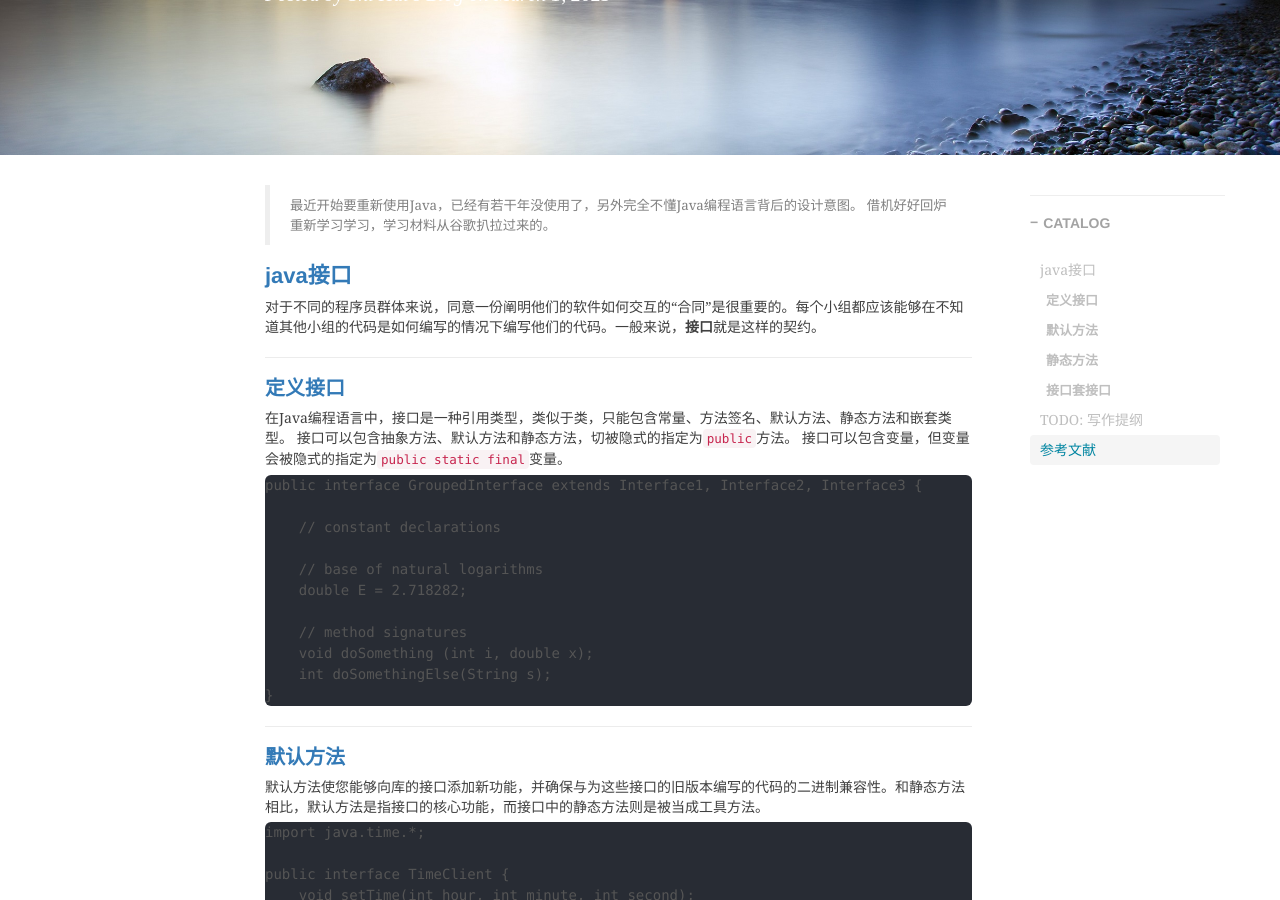
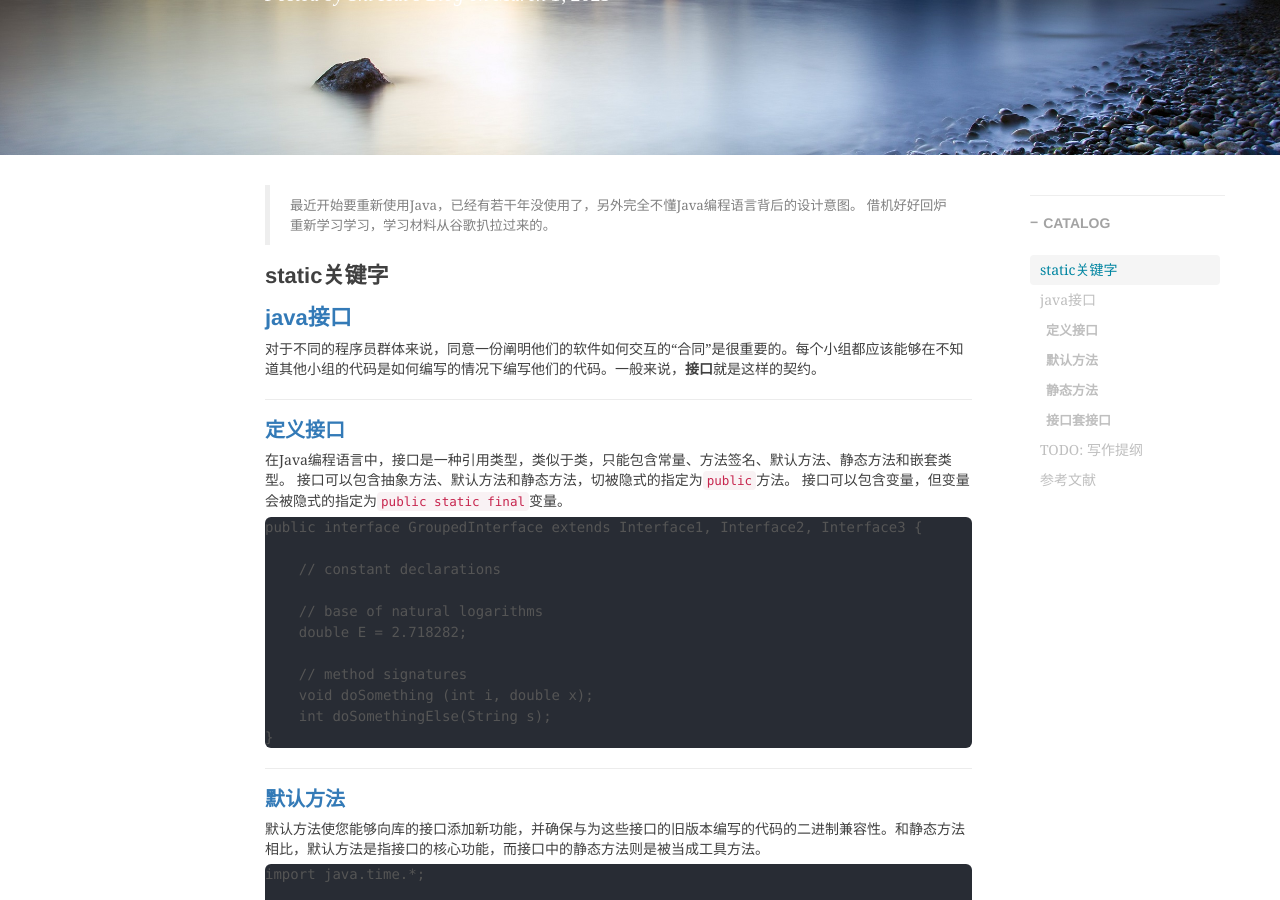
Before and after one commit to shihai1991/shihai1991.github.io, a Jekyll site: the page built from _posts/2023-03-01-java接口学习.md, in a window 1280 px wide and 900 px high, scrolled down 300 px. Built offline with Jekyll 4.4.1, drawn with Linux system fonts in a browser that asks for light colours; nearby versions of some CDN libraries; comment, search, counter and statistics services are not loaded.

Commit message:
Update 2023-03-01-java接口学习.md

```diff
--- a/_posts/2023-03-01-java接口学习.md
+++ b/_posts/2023-03-01-java接口学习.md
@@ -10,6 +10,8 @@ time: '2023.03.14 14:21:00'
 ---
 > 最近开始要重新使用Java，已经有若干年没使用了，另外完全不懂Java编程语言背后的设计意图。
 > 借机好好回炉重新学习学习，学习材料从谷歌扒拉过来的。
+
+# static关键字
 
 # [java接口](https://docs.oracle.com/javase/tutorial/java/IandI/createinterface.html)
 对于不同的程序员群体来说，同意一份阐明他们的软件如何交互的“合同”是很重要的。每个小组都应该能够在不知道其他小组的代码是如何编写的情况下编写他们的代码。一般来说，**接口**就是这样的契约。
```
